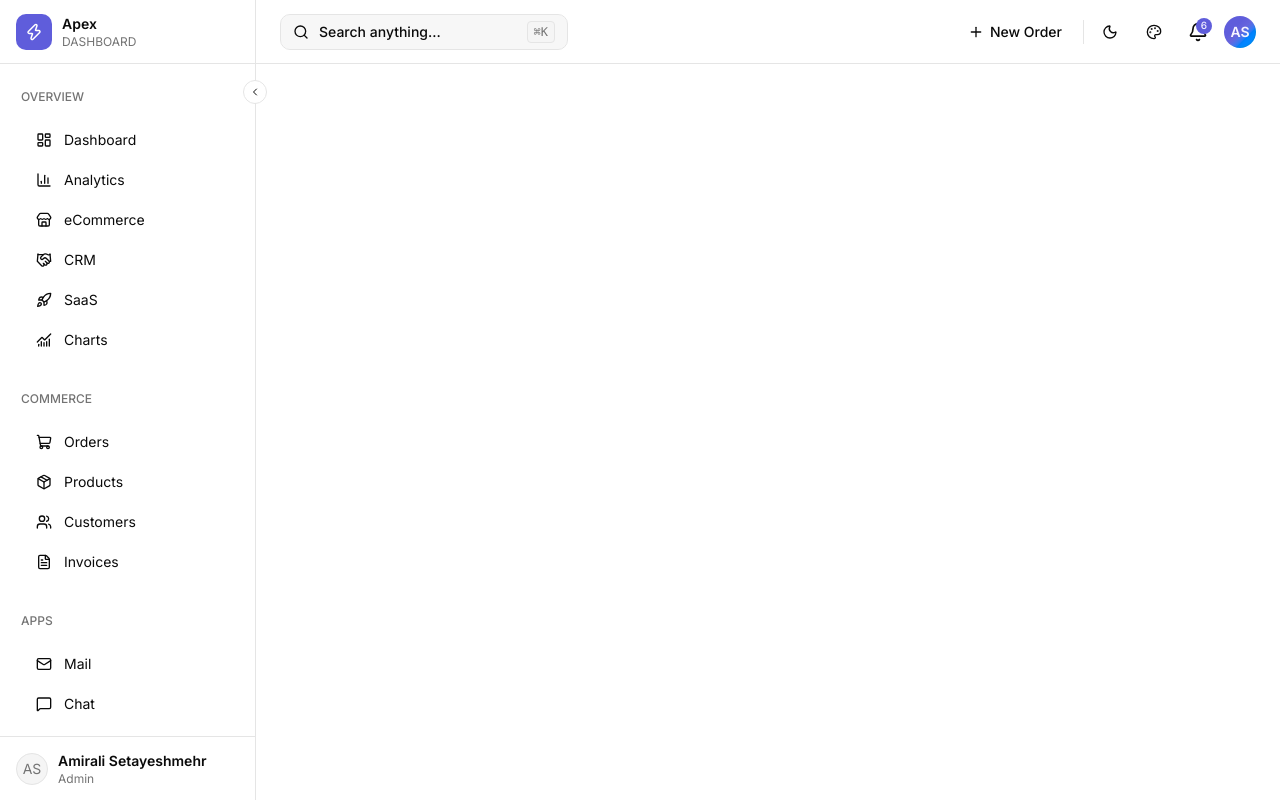
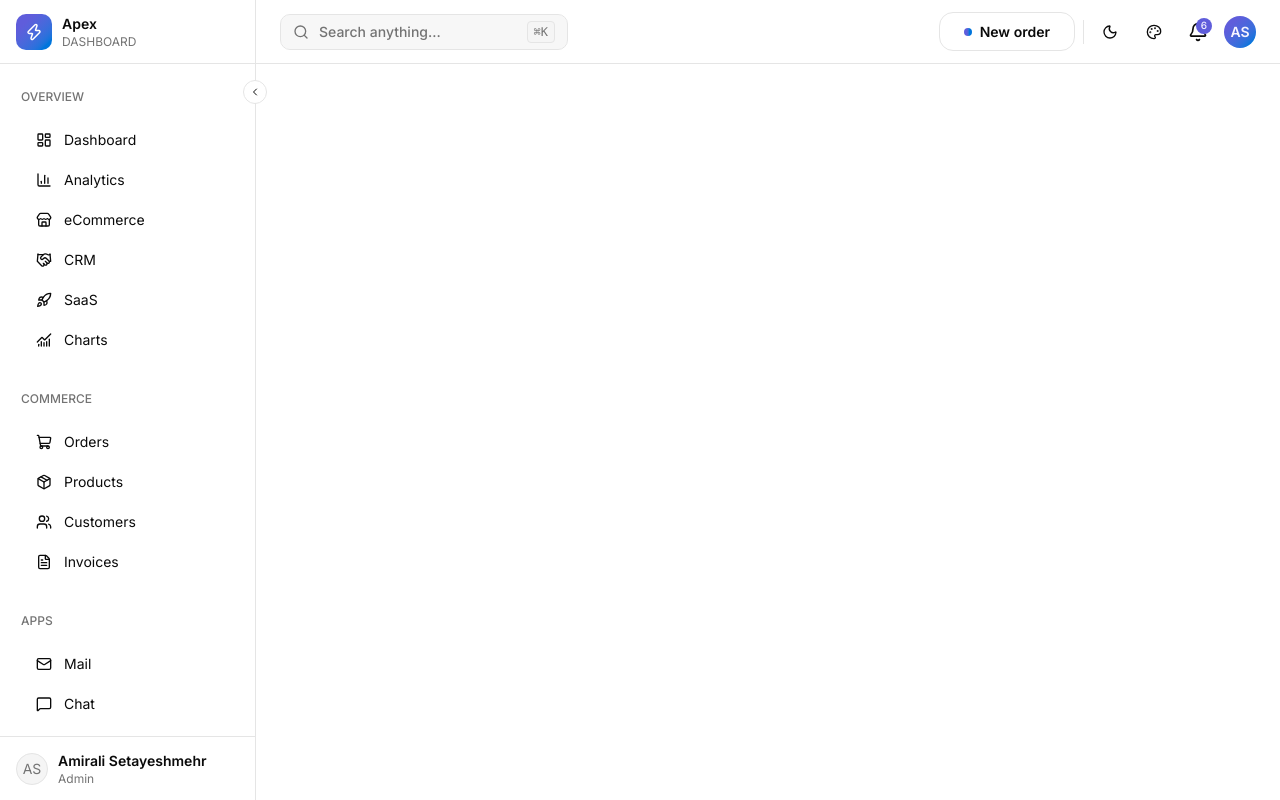
Before and after one commit to setayeshmehr-dev/admin-panel, a Next.js app: page / in a window 1280 px wide. Built offline with nearby package versions, Linux system fonts and the light colour scheme; some icons are missing.

Commit message:
change new order button ui with magicUi and fix notification horisental scrool in mobile scope

```diff
--- a/src/app/globals.css
+++ b/src/app/globals.css
@@ -57,7 +57,7 @@
   --popover-foreground: oklch(0.145 0 0);
   --primary: oklch(55.045% 0.18749 278.998);
   --primary-foreground: oklch(0.969 0.016 293.756);
-  --secondary: oklch(62% 0.22 250);
+  --secondary: oklch(56.652% 0.17998 253.944);
   --secondary-foreground: oklch(0.21 0.006 285.885);
   --muted: oklch(0.97 0 0);
   --muted-foreground: oklch(0.556 0 0);
--- a/src/components/layout/header.jsx
+++ b/src/components/layout/header.jsx
@@ -9,6 +9,7 @@ import { Popover, PopoverContent, PopoverTrigger, } from "@/components/ui/popove
 import { Badge } from "@/components/ui/badge"
 import { Separator } from "@/components/ui/separator"
 import { ScrollArea } from "@/components/ui/scroll-area"
+import { InteractiveHoverButton } from "@/components/ui/interactive-hover-button"
 
 import React, { useState } from 'react'
 
@@ -98,22 +99,19 @@ export default function Header({setSidebarOpen , setSearchOpen, setAppearanceOpe
             </Button>
 
 
-            <Button onClick={()=> setSearchOpen(true)} variant="outline" className="justify-between w-[288px] h-9 rounded-lg hidden sm:flex">
-                <div className="flex items-center gap-2.5">
+            <Button onClick={()=> setSearchOpen(true)} variant="outline" className="justify-between  w-52.5 md:w-[288px] h-9 rounded-lg hidden sm:flex">
+                <div className="flex text-muted-foreground items-center gap-2.5">
                     <Search className="size-4" />
                     <span>Search anything...</span>
                 </div>
 
-                <kbd className="pointer-events-none rounded border bg-muted px-1.5 py-0.5 text-xs text-muted-foreground">⌘K</kbd>
+                <kbd className="pointer-events-none rounded border bg-muted px-1.5 py-0.5 hidden md:flex text-xs text-muted-foreground">⌘K</kbd>
             </Button>
 
         </div>
         <div className=" flex items-center gap-2 ">
 
-            <Button variant="ghost" className=" hidden sm:flex rounded-xl ">
-                <Plus className="size-4" />
-                New Order
-            </Button>
+            <InteractiveHoverButton className="hidden text-[14px] sm:flex" >New order</InteractiveHoverButton>
 
             <div className="h-6 w-px hidden sm:flex bg-border" />
 
@@ -136,7 +134,7 @@ export default function Header({setSidebarOpen , setSearchOpen, setAppearanceOpe
                     { unreadCount > 0 && <span className=" absolute right-1 top-1 flex size-4 items-center justify-center rounded-full bg-primary text-[10px] text-primary-foreground font-medium " > {unreadCount} </span> }
                 </PopoverTrigger>
 
-                <PopoverContent align="end" className=" w-95 p-0 overflow-hidden " >
+                <PopoverContent align="end" className=" w-[calc(100vw-2rem)] max-w-95 p-0 overflow-hidden " >
 
                     {/* Header */}
 
@@ -201,7 +199,7 @@ export default function Header({setSidebarOpen , setSearchOpen, setAppearanceOpe
                     render={
                         <button className="rounded-full outline-none">
                             <Avatar className="cursor-pointer">
-                                <AvatarFallback className="bg-linear-to-br from-primary from-35% via-primary/95 via-50% to-75% font-semibold to-secondary text-primary-foreground">
+                                <AvatarFallback className="bg-linear-to-br from-primary from-25%  to-85% font-semibold to-secondary text-primary-foreground">
                                     AS
                                 </AvatarFallback>
                             </Avatar>
--- a/src/components/layout/sidebar.jsx
+++ b/src/components/layout/sidebar.jsx
@@ -122,7 +122,7 @@ export default function Sidebar({ sidebarOpen, setSidebarOpen, setCollapsed, col
             </Button>
             {/* ///////////////////////////////////////////     Logo       /////////////////////////////////////////////////// */}
             <div className={`h-16 px-4 flex items-center justify-start border-b border-border shrink-0 ${collapsed ? " justify-center!" : " justify-start!"} `}>
-                <div className="flex bg-primary w-9 h-9 items-center justify-center rounded-lg ">
+                <div className="flex bg-linear-to-br from-primary to-secondary from-25%  to-85% w-9 h-9 items-center justify-center rounded-lg ">
                     <Zap className="size-4.5 text-white"></Zap>
                 </div>
                 <div className={`flex flex-col ps-2.5 ${collapsed ? "w-0 hidden opacity-0" : "w-auto flex opacity-100"} `}>
--- /dev/null
+++ b/src/components/ui/interactive-hover-button.jsx
@@ -0,0 +1,32 @@
+import { Plus } from "lucide-react"
+
+import { cn } from "@/lib/utils"
+
+export function InteractiveHoverButton({
+  children,
+  className,
+  ...props
+}) {
+  return (
+    <button
+      className={cn(
+        "group bg-background relative w-auto text-[16px] cursor-pointer overflow-hidden rounded-xl border p-2 px-6 text-center font-semibold",
+        className
+      )}
+      {...props}>
+      <div className="flex items-center justify-center gap-2">
+        <div
+          className="bg-linear-to-r from-primary from-35%  to-65% to-secondary h-2 w-2 rounded-full transition-all duration-300 group-hover:scale-[100.8]"></div>
+        <span
+          className="inline-block transition-all duration-300 group-hover:translate-x-12 group-hover:opacity-0">
+          {children}
+        </span>
+      </div>
+      <div
+        className="text-primary-foreground absolute top-0 z-10 flex h-full w-full translate-x-12 items-center justify-center gap-2 opacity-0 transition-all duration-300 group-hover:-translate-x-5 group-hover:opacity-100">
+        <span>{children}</span>
+        <Plus className="size-4" />
+      </div>
+    </button>
+  );
+}
```
Also changed, not shown: components.json.
